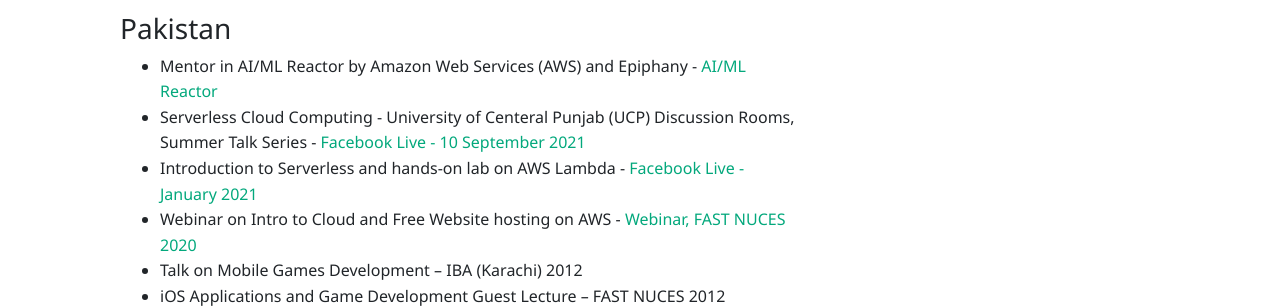
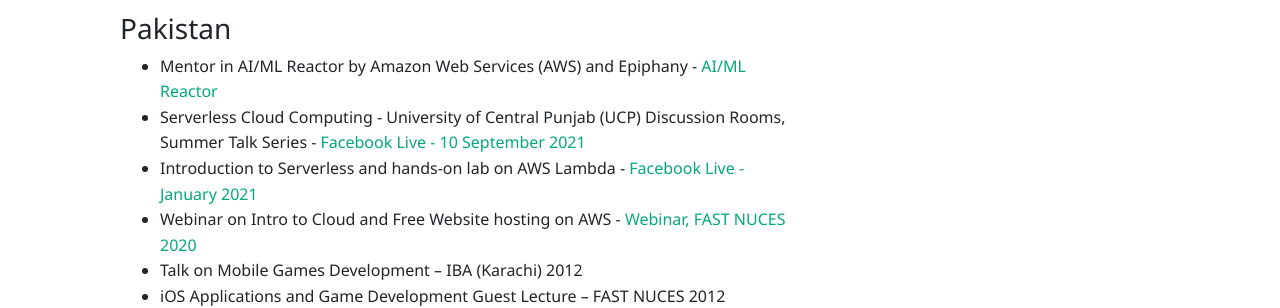
Before and after one commit to husyn/husyn.dev, a Jekyll site: the page built from _pages/events.md, in a window 1280 px wide and 1083 px high. Shown: the part 216-524 px from the top of the window. Built offline with Jekyll 4.4.1, drawn with Linux system fonts in a browser that asks for light colours; nearby versions of some CDN libraries.

Commit message:
Spelling typo

```diff
--- a/_pages/events.md
+++ b/_pages/events.md
@@ -10,7 +10,7 @@
 ### Pakistan
 
 - Mentor in AI/ML Reactor by Amazon Web Services (AWS) and Epiphany - [AI/ML Reactor](https://epiphany.com.pk/ai-ml-reactor/)
-- Serverless Cloud Computing - University of Centeral Punjab (UCP) Discussion Rooms, Summer Talk Series - [Facebook Live - 10 September 2021](https://www.facebook.com/ieeeucpsb/videos/564529721659554)
+- Serverless Cloud Computing - University of Central Punjab (UCP) Discussion Rooms, Summer Talk Series - [Facebook Live - 10 September 2021](https://www.facebook.com/ieeeucpsb/videos/564529721659554)
 - Introduction to Serverless and hands-on lab on AWS Lambda - [Facebook Live - January 2021](https://www.facebook.com/events/168729428369834/)
 - Webinar on Intro to Cloud and Free Website hosting on AWS - [Webinar, FAST NUCES 2020](https://www.facebook.com/FASTNUCESKHI/photos/pcb.3745980845517140/3745980618850496)
 -	Talk on Mobile Games Development – IBA (Karachi) 2012
```
